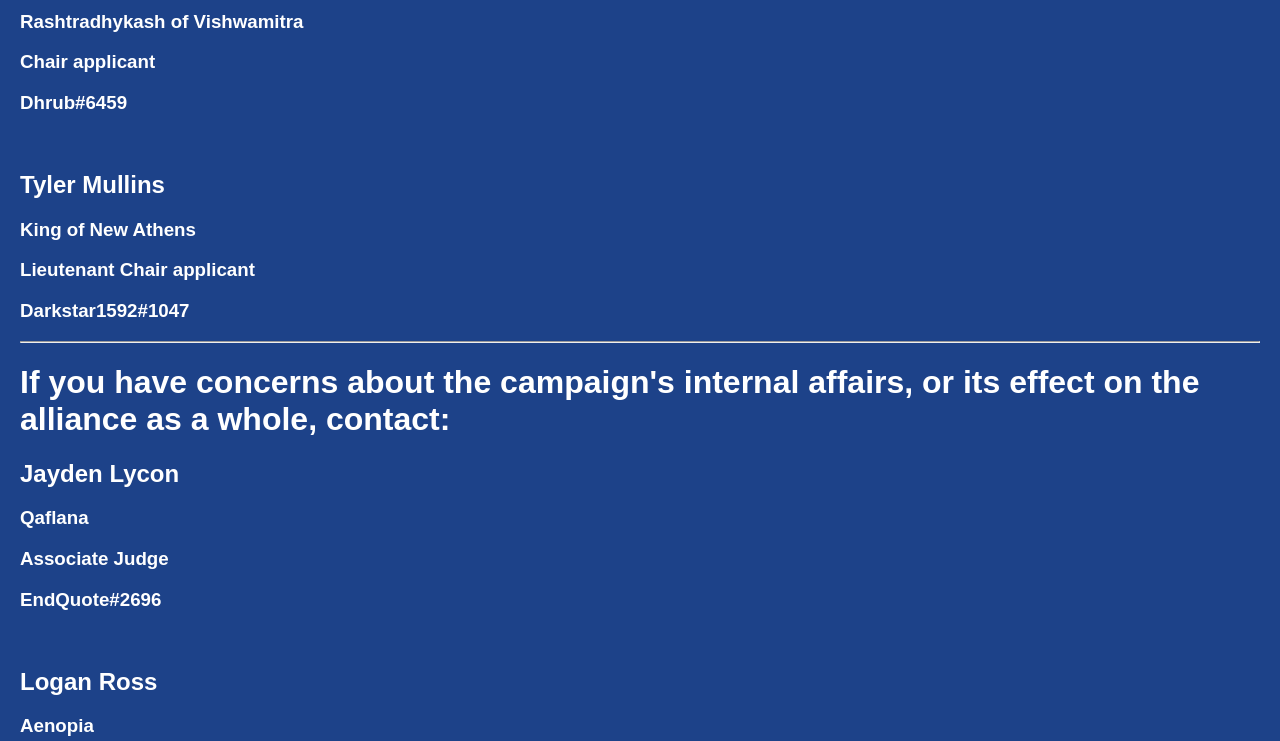
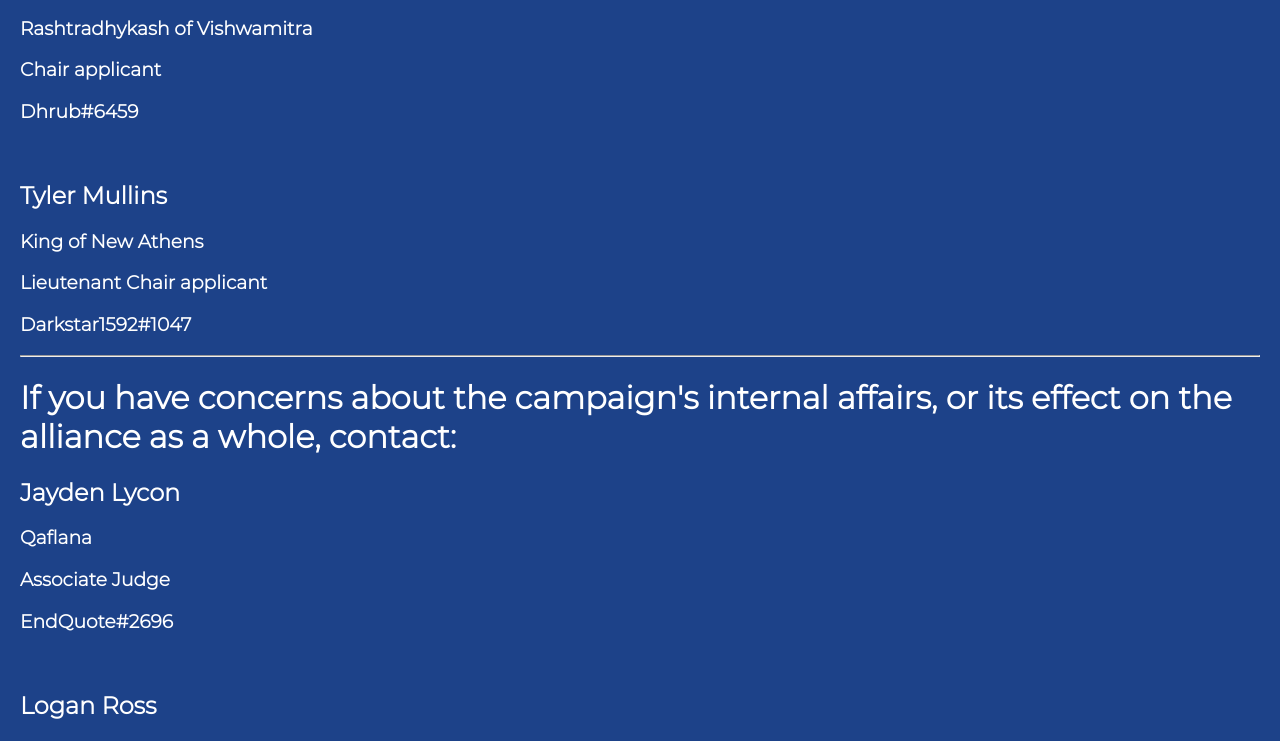
Before and after one commit to RoyMullins/RoyMullins.github.io, a plain HTML site: page contact/index.html in a window 1280 px wide. Shown: the part 329-1070 px from the top of the page. Drawn offline with Linux system fonts and the light colour scheme.

Commit message:
Update index.html

```diff
--- a/contact/index.html
+++ b/contact/index.html
@@ -3,6 +3,11 @@
   <link rel="shortcut icon" type="image/svg" href="/assets/RMFavicon.svg">
 <style>
 body {margin:0;}
+
+@font-face {
+  font-family: "Montserrat";
+  src: url('/assets/Montserrat-Light.ttf');
+}
 
 ul {
   list-style-type: none;
```
